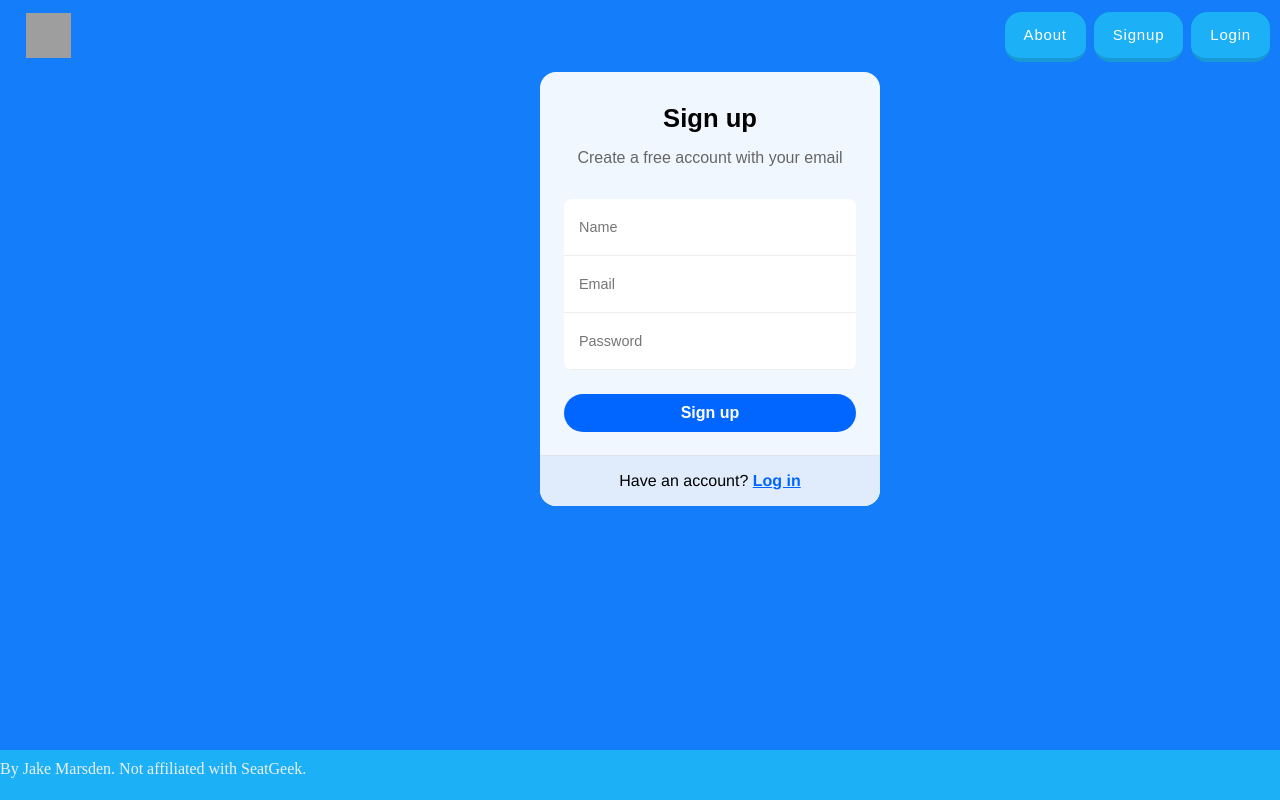
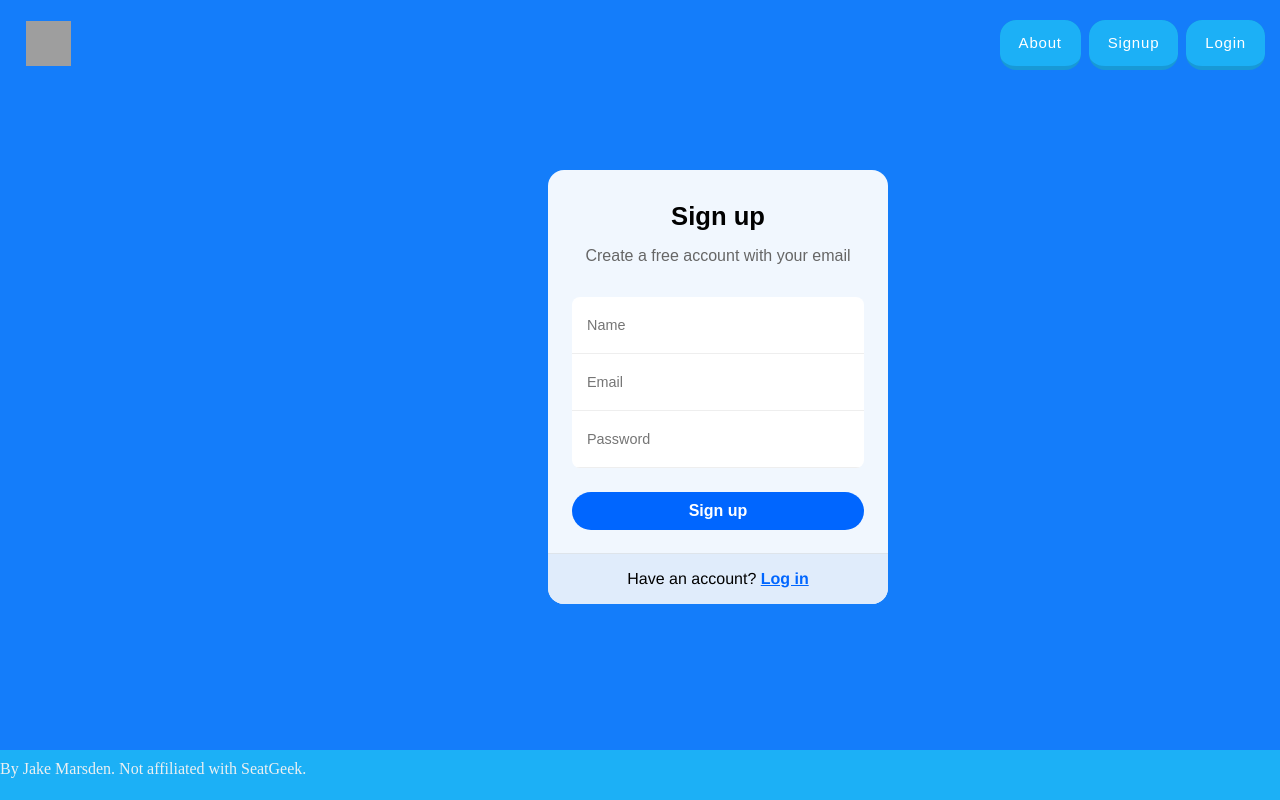
Before and after one commit to jakemarsdenn/SeatGeek-Alerts, a Flask app: page /signup in a window 1280 px wide. Run offline with Flask 3, Linux system fonts and the light colour scheme; grey boxes are pictures that could not be loaded.

Commit message:
optimisation

```diff
--- a/static/css/account.css
+++ b/static/css/account.css
@@ -7,8 +7,9 @@
     border-radius: 16px;
     color: #010101;
     font-family: Arial, sans-serif;
-    margin-top: 190px;
-    margin-left: 540px;
+    position: relative;
+    top: 100px;
+    left: 548px;
 }
 
 .form {
@@ -51,7 +52,8 @@
 
 .form-section {
     padding: 16px;
-    font-size: .85rem;
+    font-family: var(--myfont);
+    font-size: 16px;
     background-color: #e0ecfb;
     box-shadow: rgb(0 0 0 / 8%) 0 -1px;
     text-align: center;
@@ -83,3 +85,11 @@
 #form-button:hover {
     background-color: #005ce6;
 }
+
+#error-message {
+    color: red;
+    font-family: var(--myfont);
+    font-size: 16px;
+    text-align: center;
+    margin-bottom: 20px;
+}
--- a/static/css/events.css
+++ b/static/css/events.css
@@ -5,11 +5,6 @@ p {
     text-align: left;
     margin-top: 10px;
     padding-bottom: 10px;
-}
-
-.results {
-    text-align: left;
-    margin-left: 80px;
 }
 
 .event {
--- a/static/css/style.css
+++ b/static/css/style.css
@@ -21,36 +21,18 @@ h1 {
   color: white;
   font-family: var(--myfont);
   font-size: 70px;
-  margin-top: 190px;
 }
 
 h2 {
   color: white;
   font-family: var(--myfont);
   font-size: 40px;
-  margin-left: 80px;
-  margin-top: 100px;
 }
 
 p {
   color: white;
   font-family: var(--myfont);
   font-size: 18px;
-  margin-top: -20px;
-}
-
-p2 {
-  color: black;
-  font-family: var(--myfont);
-  font-size: 16px;
-}
-
-p3 {
-  color: red;
-  font-family: var(--myfont);
-  font-size: 16px;
-  text-align: center;
-  margin-bottom: 20px;
 }
 
 .header {
@@ -62,14 +44,14 @@ p3 {
 .links {
   display: flex;
   gap: 8px;
-  margin-right: 10px;
+  margin-right: 15px;
 }
 
 #home-button {
   background-color: var(--softblue);
   border: none;
   cursor: pointer;
-  margin-top: 12px;
+  margin-top: 20px;
   margin-left: 20px;
 }
 
@@ -87,7 +69,7 @@ p3 {
   font-weight: 400;
   letter-spacing: .8px;
   line-height: 20px;
-  margin-top: 12px;
+  margin-top: 20px;
   outline: none;
   overflow: visible;
   padding: 13px 19px;
@@ -124,7 +106,13 @@ p3 {
   filter: brightness(1.1);
 }
 
-
+.left-container {
+ text-align: left;
+ position: relative;
+ top: 50px;
+ left: 80px;
+ width: 90%;
+}
 
 footer {
   position: fixed;
--- a/templates/about.html
+++ b/templates/about.html
@@ -3,11 +3,13 @@
 {% block title %}About{% endblock %}
 
 {% block content %}
+    <div class="left-container">
         <h2>About</h2>
-    <p style="position: relative; text-align: left; left: 80px; top: 20px; width: 90%">
+        <p>
             SeatGeek is a third-party ticket platform that enables users to buy and sell previously purchased tickets
             for live sports, concerts, and theater events. Unfortunately, SeatGeek currently lacks the option for users
             to set up alerts for price fluctuations of tickets for a given event. That's where SeatGeek Alerts comes in –
             a user-friendly and simple to use application that allows users to track their favourite events.
         <p>
+    </div>
 {% endblock %}
--- a/templates/events.html
+++ b/templates/events.html
@@ -4,8 +4,8 @@
 
 {% block content %}
     <link rel="stylesheet" href="../static/css/events.css">
-    <h2><span id="eventName">{{ event_name.title() }} Tickets</span></h2>
-    <div class="results">
+    <div class="left-container">
+        <h2><span id="eventName">{{ event_name.title() }} Tickets</span></h2>
         <p>Showing results for <em><span id="eventName">{{ event_name.title() }}</span></em></p>
         {% if events %}
             {% for event in events %}
--- a/templates/login.html
+++ b/templates/login.html
@@ -4,7 +4,6 @@
 
 {% block content %}
     <link rel="stylesheet" href="../static/css/account.css">
-    <style>.form-box {margin-top: 10px;}</style>
     <div class="form-box">
         <form class="form" action="/confirm_login" method="post">
             <span class="cardtitle">Sign in</span>
@@ -16,10 +15,10 @@
             <button id="form-button">Sign in</button>
         </form>
         {% if session.get("login_error") %}
-            <p3 id="error-message" style="display: block;">Account not found. Please try again.</p3>
+            <div id="error-message" style="display: block;">Account not found. Please try again.</div>
         {% endif %}
         <div class="form-section">
-            <p2>Create new account? <a href="/signup">Sign up</a></p2>
+            <div>Create new account? <a href="/signup">Sign up</a></div>
         </div>
     </div>
 {% endblock %}
--- a/templates/profile.html
+++ b/templates/profile.html
@@ -4,9 +4,10 @@
 
 {% block content %}
     <link rel="stylesheet" href="../static/css/profile.css">
+    <div class="left-container">
         <h2>Profile</h2>
         <button id="editButton" onclick="toggleEdit();">Edit</button>
-    <div class="card" style="position: relative; right: 332px;">
+        <div class="card">
             <span class="profile-subtitle">Name</span><br>
             <span class="profile-text" id="name">{{ session.get("name") }}</span><br>
             <form id="nameForm" style="display: none;">
@@ -19,7 +20,6 @@
             </form>
             <button id="pwdButton" onclick="changePassword();">Change Password</button>
 
-
             <form id="pwdForm" style="display: none;">
                 <label for="password"></label>
                 <input type="password" id="credentialsField" class="password" name="password" value={{ session.get("password") }}><br><br>
@@ -27,5 +27,6 @@
             </form>
 
         </div>
+    </div>
     <script src="../static/js/profile.js" defer></script>
 {% endblock %}
--- a/templates/signup.html
+++ b/templates/signup.html
@@ -4,7 +4,6 @@
 
 {% block content %}
     <link rel="stylesheet" href="../static/css/account.css">
-    <style>.form-box {margin-top: 10px;}</style>
     <div class="form-box">
         <form class="form" action="/confirm_signup" method="post">
             <span class="cardtitle">Sign up</span>
@@ -17,10 +16,10 @@
             <button id="form-button">Sign up</button>
         </form>
         {% if session.get("signup_error") %}
-            <p3 id="error-message" style="display: block;">Invalid email. Please try again.</p3>
+            <div id="error-message" style="display: block;">Invalid email. Please try again.</div>
         {% endif %}
         <div class="form-section">
-            <p2>Have an account? <a href="/login">Log in</a></p2>
+            <div>Have an account? <a href="/login">Log in</a></div>
         </div>
     </div>
 {% endblock %}
```
Also changed, not shown: static/css/index.css (+5 -5 lines), static/css/profile.css (+8 -0 lines), templates/help.html (+4 -4 lines). Lines whose indentation alone changed are shown as unchanged.
